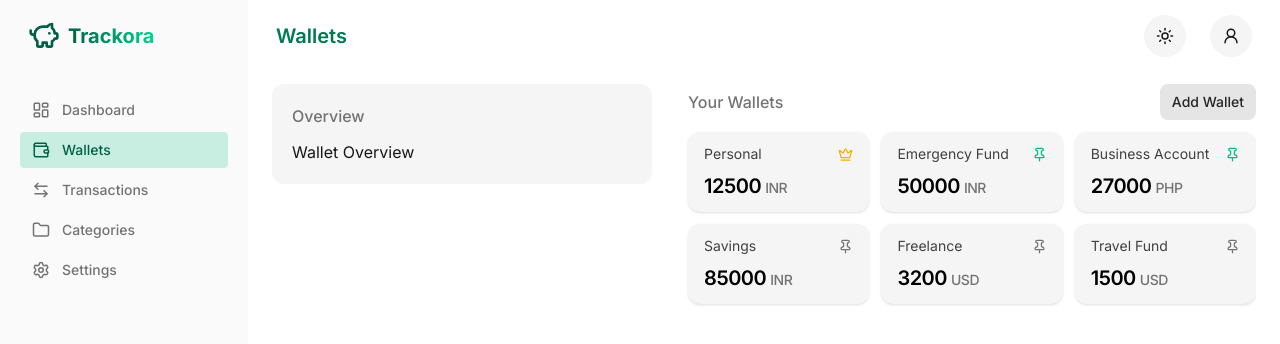
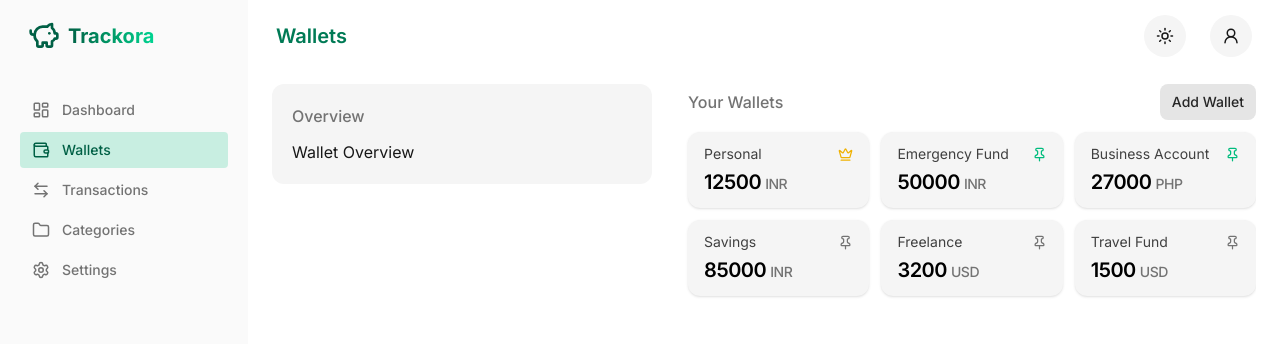
Before and after one commit to Tiru0067/Trackora, a React (Vite) app in the folder client/: page /wallets in a window 1280 px wide. Shown: the top 344 px of the page. Built offline with nearby package versions, Linux system fonts and the light colour scheme.

Commit message:
style(wallets): Reduce gap between wallet name and amount

```diff
--- a/client/src/components/wallets/WalletList.jsx
+++ b/client/src/components/wallets/WalletList.jsx
@@ -31,13 +31,13 @@ const WalletList = () => {
             duration: 0.22,
             ease: [0.4, 0, 0.2, 1],
           }}
-          className={`w-full max-w-90 px-4 py-3 flex flex-col gap-2 items-start rounded-xl cursor-pointer hover:shadow-md hover:-translate-y-0.5 transition-all ${isWalletActive(wallet.id) ? activeWalletClass : defaultWalletClass}`}
+          className={`w-full max-w-90 px-4 py-3 flex flex-col gap-1 items-start rounded-xl cursor-pointer hover:shadow-md hover:-translate-y-0.5 transition-all ${isWalletActive(wallet.id) ? activeWalletClass : defaultWalletClass}`}
           onClick={() => setSelectedWalletId(wallet.id)}
         >
           <div className="w-full flex items-center justify-between gap-3">
             <button
               type="buton"
-              className={`text-sm truncate hover:text-emerald-500 ${isWalletActive(wallet.id) ? "text-emerald-700 dark:text-emerald-500" : "text-neutral-700 dark:text-neutral-300"}`}
+              className={`text-sm truncate hover:text-emerald-500 ${isWalletActive(wallet.id) ? "text-emerald-700 dark:text-emerald-500" : "text-neutral-700 dark:text-neutral-400"}`}
               onClick={(e) => {
                 e.stopPropagation();
                 navigate(`/wallets/${wallet.id}`);
```
